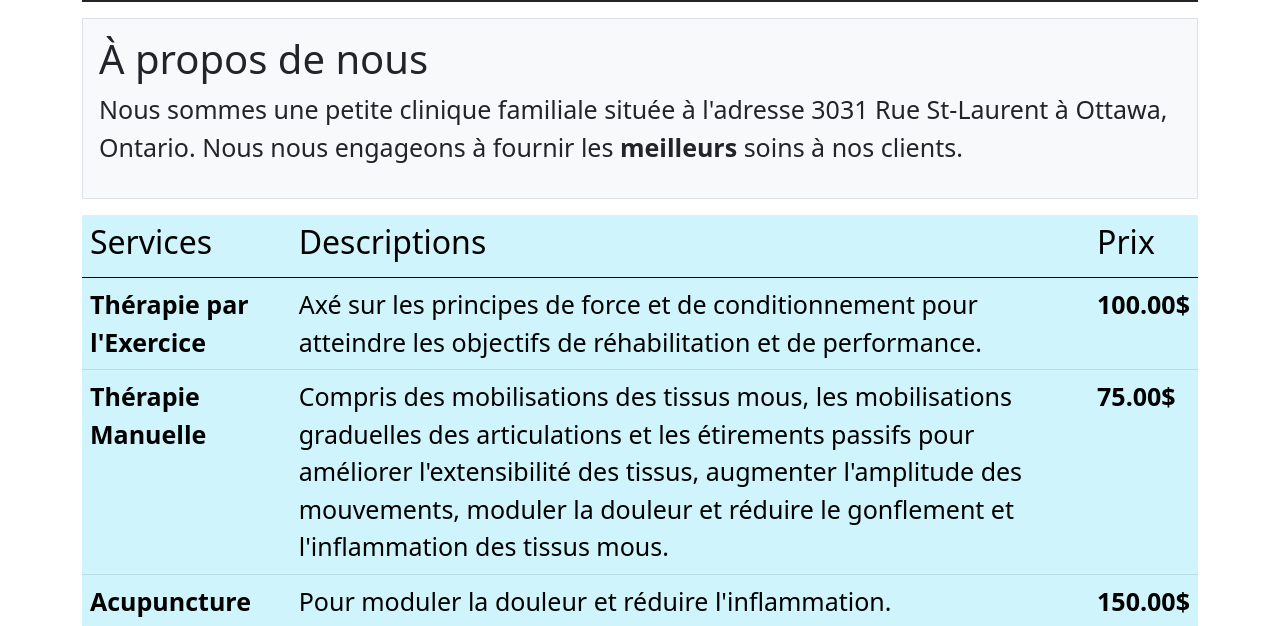
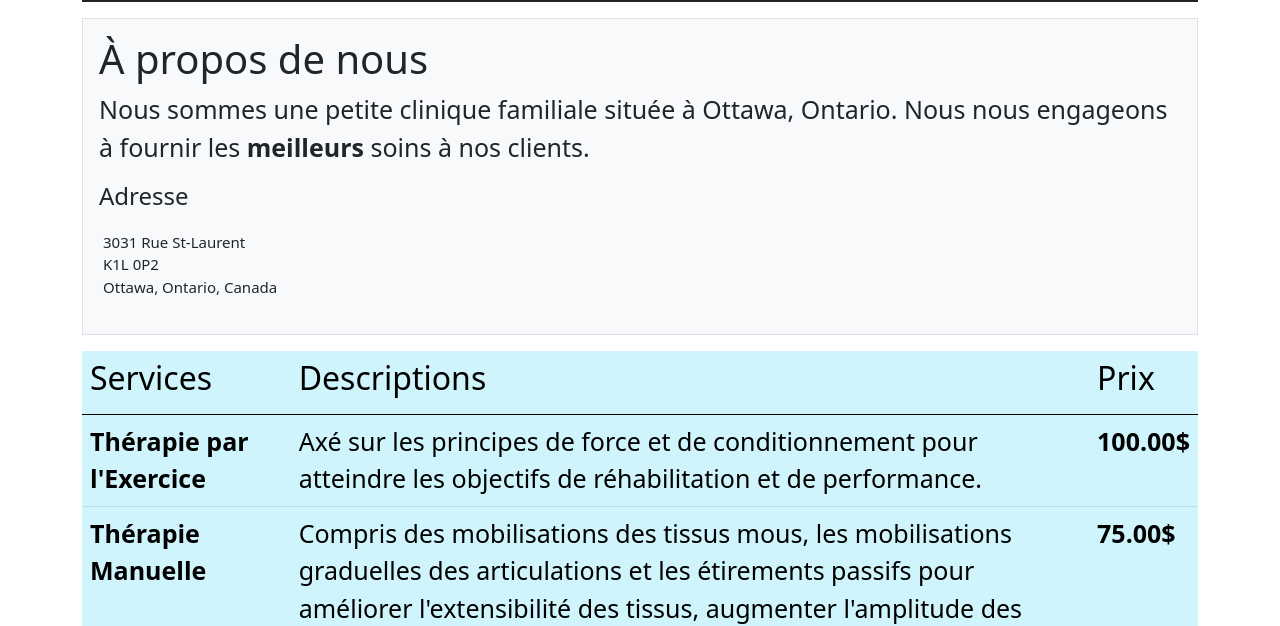
Before and after one commit to henedsaade/henedsaade.github.io, a plain HTML site: page lab4/index.html in a window 1280 px wide. Shown: the part 184-810 px from the top of the page. Drawn offline with nearby package versions, Linux system fonts and the light colour scheme.

Commit message:
adding address clearly

```diff
--- a/lab4/index.html
+++ b/lab4/index.html
@@ -32,8 +32,11 @@ Many websites will use what is called CSS grid layouts, where you will have a he
 
     <div class=" p-3 my-3 border bg-light">
         <h1 class=""> À propos de nous</h1>
-        <p style="font-size: 25px">Nous sommes une petite clinique familiale située à l'adresse 3031 Rue St-Laurent à Ottawa, Ontario. Nous nous engageons à fournir les <strong>meilleurs</strong> soins à nos clients. </p>
+        <p style="font-size: 25px">Nous sommes une petite clinique familiale située à Ottawa, Ontario. Nous nous engageons à fournir les <strong>meilleurs</strong> soins à nos clients. </p>
+        <h4 class="">Adresse</h4>
+        <p class=" p-1 my-3" style="font-size: 15px;">3031 Rue St-Laurent<br>K1L 0P2<br>Ottawa, Ontario, Canada</p>
     </div>
+
     <!--
     Tables are one of many ways to organize information easily.
     It is a good way to list of prices, or services in a business website
```
